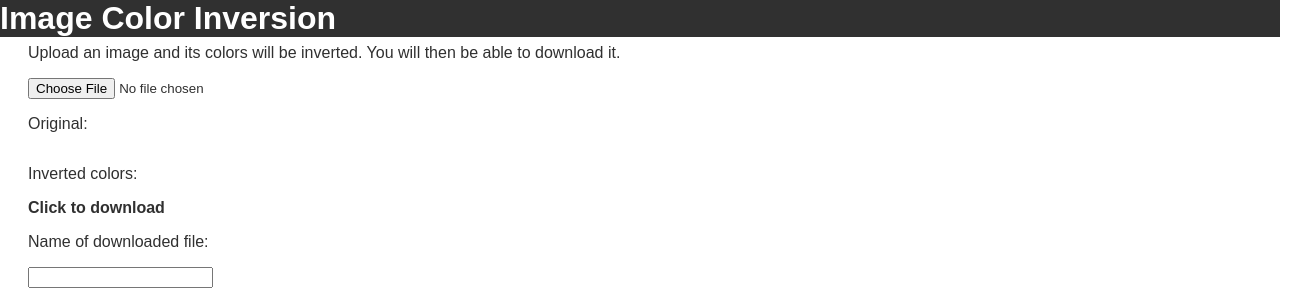
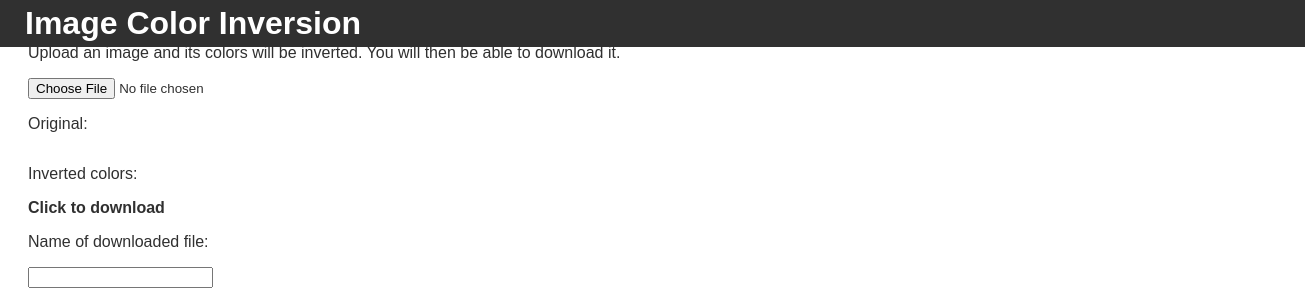
Before and after one commit to kylejlin/color-inversion, a plain HTML site: page index.html in a window 1280 px wide. Shown: the whole page, 1305 px wide, since content can reach past the window. Drawn offline with Linux system fonts and the light colour scheme.

Commit message:
Update styles.css

```diff
--- a/styles.css
+++ b/styles.css
@@ -11,6 +11,9 @@ h1 {
 
   margin: 0;
   padding: 0;
+  padding-left: 25px;
+  padding-top: 5px;
+  padding-bottom: 5px;
   border: 0;
 
   position: absolute;
```
